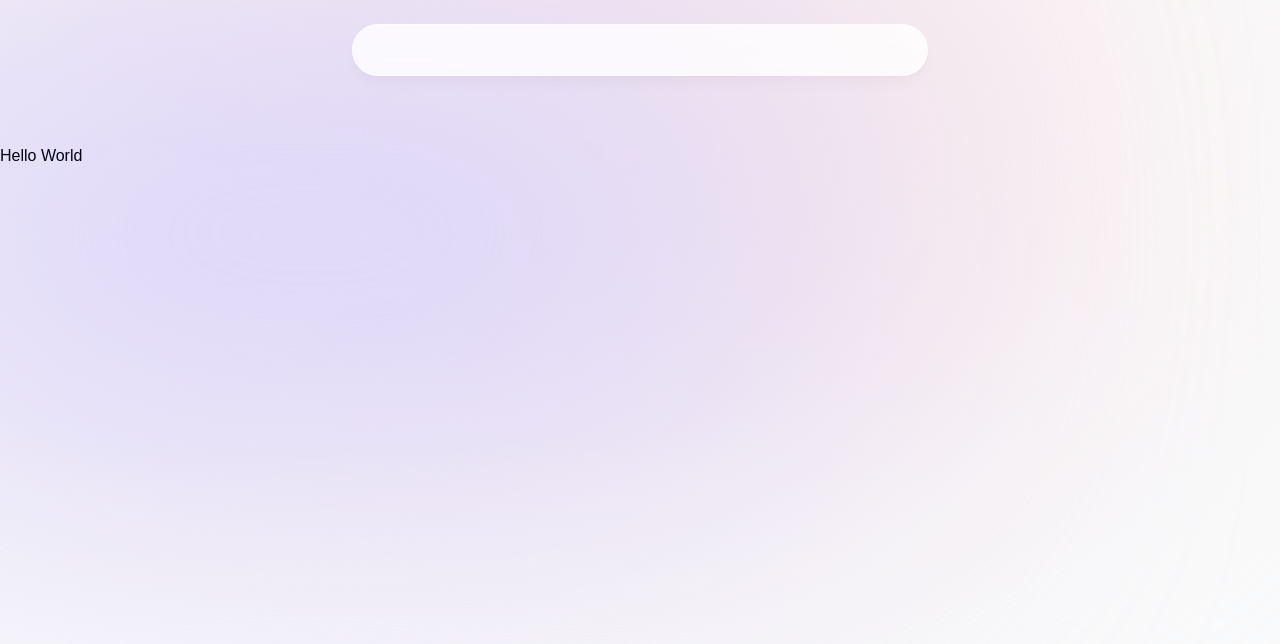
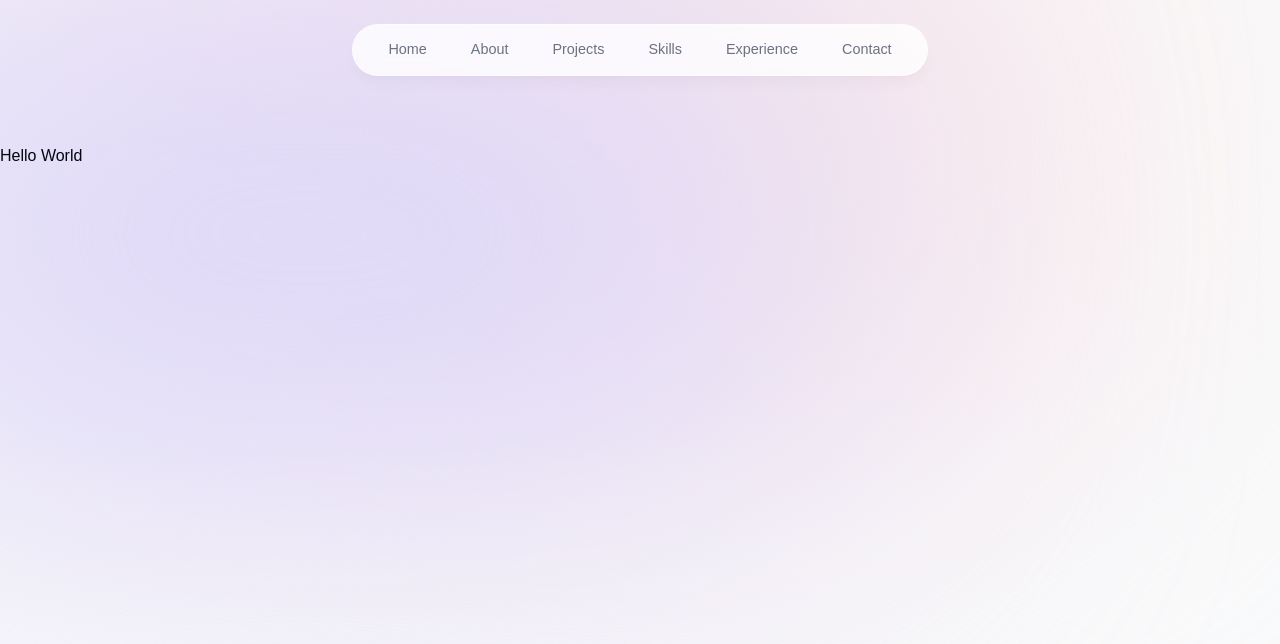
Before and after one commit to williamalowe/next-portfolio, a Next.js app: page / in a window 1280 px wide. Shown: the top 644 px of the page. Built offline with nearby package versions, Linux system fonts and the light colour scheme; a web font is replaced by a local one.

Commit message:
feat: add links

```diff
--- a/package.json
+++ b/package.json
@@ -9,6 +9,7 @@
     "lint": "next lint"
   },
   "dependencies": {
+    "framer-motion": "^11.2.13",
     "next": "14.2.4",
     "react": "^18",
     "react-dom": "^18",
--- a/src/components/header.tsx
+++ b/src/components/header.tsx
@@ -1,9 +1,38 @@
+"use client";
+import { motion } from "framer-motion";
+import { links } from "@/lib/data";
+import Link from "next/link";
+
 export default function Header() {
   return (
     <header className="z-[999] relative">
-      <div className="fixed top-0 left-1/2 -translate-x-1/2 h-[4.5rem] w-full rounded-none border border-white border-opacity-40 bg-white bg-opacity-80 shadow-lg shadow-black/[0.03] backdrop-blur-[0.5rem] sm:top-6 sm:h-[3.25rem] sm:w-[36rem] sm:rounded-full">
+      <motion.div
+        className="fixed top-0 left-1/2 h-[4.5rem] w-full rounded-none border border-white
+        border-opacity-40 bg-white bg-opacity-80 shadow-lg shadow-black/[0.03] backdrop-blur-[0.5rem]
+        sm:top-6 sm:h-[3.25rem] sm:w-[36rem] sm:rounded-full"
+        initial={{
+          y: -100,
+          x: "-50%",
+          opacity: 0,
+        }}
+        animate={{
+          y: 0,
+          opacity: 1,
+        }}
+      ></motion.div>
 
-      </div>
+      <nav
+        className="flex fixed top-[0.15rem] left-1/2 h-12 -translate-x-1/2 py-2 sm:top-[1.7rem]
+        sm:h-[initial] sm:py-0"
+      >
+        <ul className="flex w-[22rem] flex-wrap items-center justify-center gap-y-1 text-[0.9rem] text-gray-500 sm:w-[initial] sm:flex-nowrap sm:gap-5">
+          {links.map((link) => (
+            <li className="h-3/4 flex items-center justify-center" key={link.hash}>
+              <Link className="flex w-full items-center px-3 py-3 hover:text-gray-950 transition" href={link.hash}>{link.name}</Link>
+            </li>
+          ))}
+        </ul>
+      </nav>
     </header>
-  )
+  );
 }
```
Also changed, not shown: 1 other file (tests, documents, lock files or other folders).
